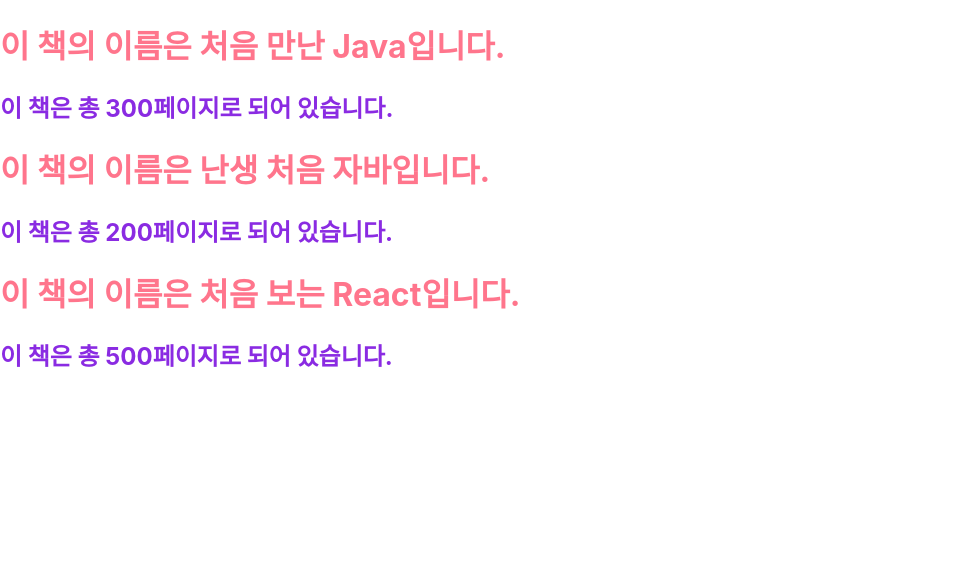
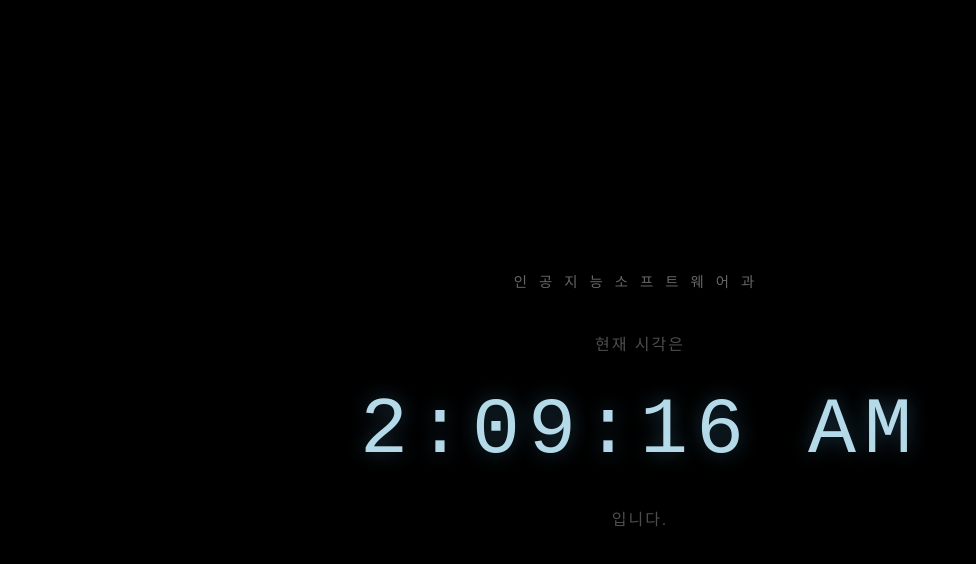
Before and after one commit to kwondongjae0531/Web2, a React (Create React App) app: page / in a window 1280 px wide. Shown: the top 564 px of the page, without its empty margins (0-976 px from the left). Built offline with nearby package versions, Linux system fonts and the light colour scheme.

Commit message:
4장의 Element와 ReactDom

```diff
--- /dev/null
+++ b/src/03/enhanced_css/Book.css
@@ -0,0 +1,114 @@
+/* --- Library.jsx (전체 레이아웃 및 배경) 스타일 --- */
+.library-page {
+    background-color: #e9ecef; /* 회색조 배경 */
+    min-height: 100vh;
+    padding: 60px 20px;
+}
+
+.new-books-section {
+    max-width: 1100px;
+    margin: 0 auto;
+}
+
+.section-header {
+    display: flex;
+    justify-content: space-between;
+    align-items: flex-end;
+    margin-bottom: 30px;
+}
+
+.section-title {
+    font-size: 1.8rem;
+    color: #222222;
+    margin: 0 0 8px 0;
+    font-weight: 800;
+}
+
+.section-subtitle {
+    font-size: 1rem;
+    color: #555555;
+    margin: 0;
+}
+
+.more-link {
+    text-decoration: none;
+    color: #555555;
+    font-size: 0.95rem;
+    font-weight: 500;
+}
+
+.more-link:hover {
+    color: #111111;
+}
+
+.book-list {
+    display: flex;
+    justify-content: space-between;
+    gap: 20px;
+}
+
+/* --- Book.jsx (개별 책 카드) 스타일 --- */
+.book-card {
+    width: 200px;
+    display: flex;
+    flex-direction: column;
+    text-align: left;
+    cursor: pointer;
+}
+
+.img-wrapper {
+    width: 100%;
+    height: 280px;
+    border-radius: 8px;
+    overflow: hidden;
+    border: 1px solid #eaeaea;
+    margin-bottom: 15px;
+}
+
+.book-cover {
+    width: 100%;
+    height: 100%;
+    object-fit: cover;
+}
+
+.book-title {
+    font-size: 1.1rem;
+    color: #222222;
+    margin: 0 0 5px 0;
+    font-weight: bold;
+    line-height: 1.3;
+    word-break: keep-all;
+}
+
+.book-author {
+    font-size: 0.9rem;
+    color: #777777;
+    margin: 0 0 10px 0;
+}
+
+.book-tags {
+    display: flex;
+    gap: 5px;
+}
+
+.tag {
+    font-size: 0.75rem;
+    padding: 3px 8px;
+    border-radius: 4px;
+    font-weight: 600;
+}
+
+.tag-paper {
+    background-color: #e0f2f1;
+    color: #00796b;
+}
+
+.tag-ebook {
+    background-color: #fff9c4;
+    color: #f57f17;
+}
+
+.tag-reserve {
+    background-color: #f5f5f5;
+    color: #757575;
+}
--- /dev/null
+++ b/src/03/enhanced_css/Book.jsx
@@ -0,0 +1,30 @@
+import React from "react";
+import "./Book.css";
+
+function Book(props) {
+    return (
+        <div className="book-card">
+            <div className="img-wrapper">
+                <img src={props.imgUrl} className="book-cover" alt={props.name} />
+            </div>
+
+            <div className="book-info">
+                <h1 className="book-title">{props.name}</h1>
+                <p className="book-author">{props.author}</p>
+
+                <div className="book-tags">
+                    {props.tags.map((tag, index) => (
+                        <span
+                            key={index}
+                            className={`tag tag-${tag === '종이책' ? 'paper' : tag === '전자책' ? 'ebook' : 'reserve'}`}
+                        >
+                            {tag}
+                        </span>
+                    ))}
+                </div>
+            </div>
+        </div>
+    );
+}
+
+export default Book;
--- /dev/null
+++ b/src/03/enhanced_css/Library.jsx
@@ -0,0 +1,56 @@
+import React from "react";
+import Book from "./Book";
+import "./Book.css";
+
+function Library() {
+    return (
+        <div className="library-page">
+            <section className="new-books-section">
+
+                <div className="section-header">
+                    <div>
+                        <h2 className="section-title">새로나온책</h2>
+                        <p className="section-subtitle">지금 막 세상에 나온 책을 만나보세요!</p>
+                    </div>
+                    <a href="#more" className="more-link">더보기 &rarr;</a>
+                </div>
+
+                <div className="book-list">
+                    <Book
+                        name="코딩은 처음이라 with 자바"
+                        author="이중범"
+                        imgUrl="https://image.yes24.com/goods/108837769/XL"
+                        tags={["종이책", "예약"]}
+                    />
+                    <Book
+                        name="난생처음 자바 프로그래밍"
+                        author="우재남"
+                        imgUrl="https://image.yes24.com/goods/119842978/XL"
+                        tags={["종이책", "전자책"]}
+                    />
+                    <Book
+                        name="처음 만난 리액트"
+                        author="이한울"
+                        imgUrl="https://www.hanbit.co.kr/_next/image?url=https%3A%2F%2Fcdn-prod.hanbit.co.kr%2Fbooks%2F997de102-7c86-4265-b39a-80c2bbceb420.jpg&w=512&q=100"
+                        tags={["종이책", "예약"]}
+                    />
+                    <Book
+                        name="처음 만나는 자바 스크립트"
+                        author="야마구치 요헤이"
+                        imgUrl="https://image.yes24.com/momo/TopCate1076/MidCate010/107597186.jpg"
+                        tags={["종이책", "예약"]}
+                    />
+                    <Book
+                        name="처음 시작하는 HTML & Java Script"
+                        author="김덕진, 임한나"
+                        imgUrl="https://image.yes24.com/momo/TopCate48/MidCate10/4799086.jpg"
+                        tags={["종이책", "전자책"]}
+                    />
+                </div>
+
+            </section>
+        </div>
+    );
+}
+
+export default Library;
--- /dev/null
+++ b/src/04/Clock.css
@@ -0,0 +1,47 @@
+/* 끝없는 심연의 블랙 */
+body {
+    background-color: #000000;
+    display: flex;
+    justify-content: center;
+    align-items: center;
+    height: 100vh;
+    margin: 0;
+    font-family: 'Pretendard', 'Malgun Gothic', sans-serif;
+}
+
+/* 박스 형태를 완전히 제거하여 공간감을 줌 */
+.clock-container {
+    text-align: center;
+}
+
+/* 멀리서 유령처럼 떠오르는 학과 이름 */
+.clock-title {
+    font-size: 0.9rem;
+    font-weight: 300;
+    color: rgba(255, 255, 255, 0.4); /* 반투명한 흰색 */
+    margin: 0 0 40px 0;
+    letter-spacing: 12px; /* 자간을 아주 넓게 벌려 공허함 강조 */
+}
+
+/* 고요한 텍스트 */
+.clock-time {
+    font-size: 1rem;
+    font-weight: 200;
+    color: rgba(255, 255, 255, 0.3);
+    margin: 0;
+    letter-spacing: 2px;
+}
+
+/* 허공에 얇게 빛나는 시간 */
+.time-highlight {
+    font-weight: 100; /* 폰트를 아주 얇게 */
+    color: rgba(200, 240, 255, 0.9); /* 창백하고 차가운 푸른빛 */
+    background: transparent; /* 배경색 제거 */
+    border: none; /* 테두리 제거 */
+    margin: 30px auto;
+    font-family: 'Courier New', Courier, monospace;
+    font-size: 5rem;
+    display: block;
+    text-shadow: 0 0 20px rgba(100, 200, 255, 0.3); /* 은은하고 흐릿한 광원 효과 */
+    letter-spacing: 8px;
+}
--- /dev/null
+++ b/src/04/Clock.jsx
@@ -0,0 +1,17 @@
+import React from "react";
+import "./Clock.css";
+
+function Clock() {
+    return (
+        <div className="clock-container">
+            <h1 className="clock-title">인공지능소프트웨어과</h1>
+            <h2 className="clock-time">
+                현재 시각은
+                <span className="time-highlight">{new Date().toLocaleTimeString()}</span>
+                입니다.
+            </h2>
+        </div>
+    );
+}
+
+export default Clock;
--- a/src/index.js
+++ b/src/index.js
@@ -4,15 +4,23 @@
 //import App from './App';
 // import TodoListApp from "./01/TodoListApp";
 import reportWebVitals from './reportWebVitals'; //지우면안됨
-import Library from "./03/Library";
-import "./03/Book.css"
+//import Library from "./03/
+// import Library from "./03/Library";
+// import Library from "./03/enhanced_css/Library"
+// import "./03/enhanced_css/Book.css"
+import Clock from "./04/Clock";
 
 const root = ReactDOM.createRoot(document.getElementById('root'));
-root.render(
-  <React.StrictMode>
-    <Library />
-  </React.StrictMode>
-);
+
+setInterval(() => {
+    root.render(
+        <React.StrictMode>
+            <Clock/>
+        </React.StrictMode>
+        );
+    }, 1000
+)
+
 
 // If you want to start measuring performance in your app, pass a function
 // to log results (for example: reportWebVitals(console.log))
```
